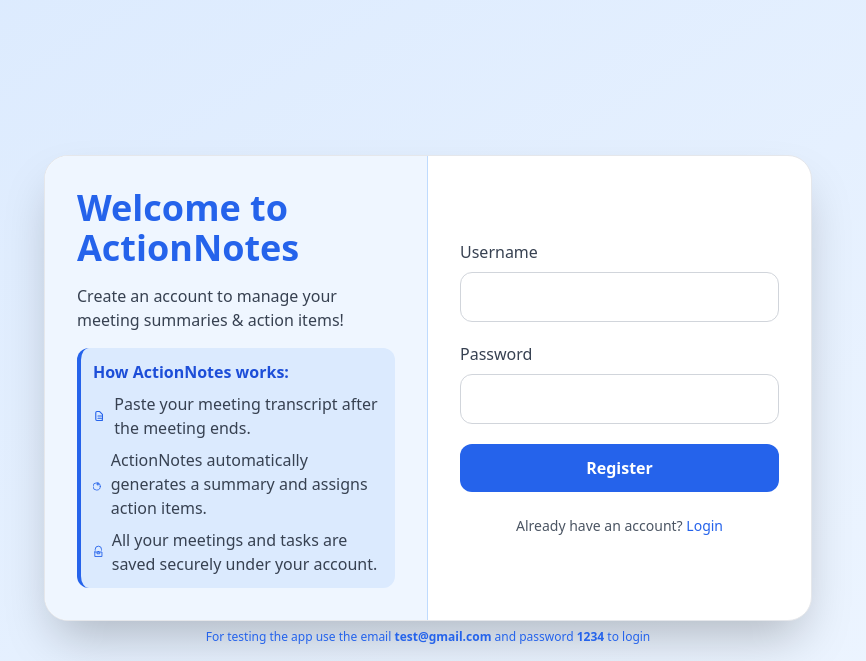
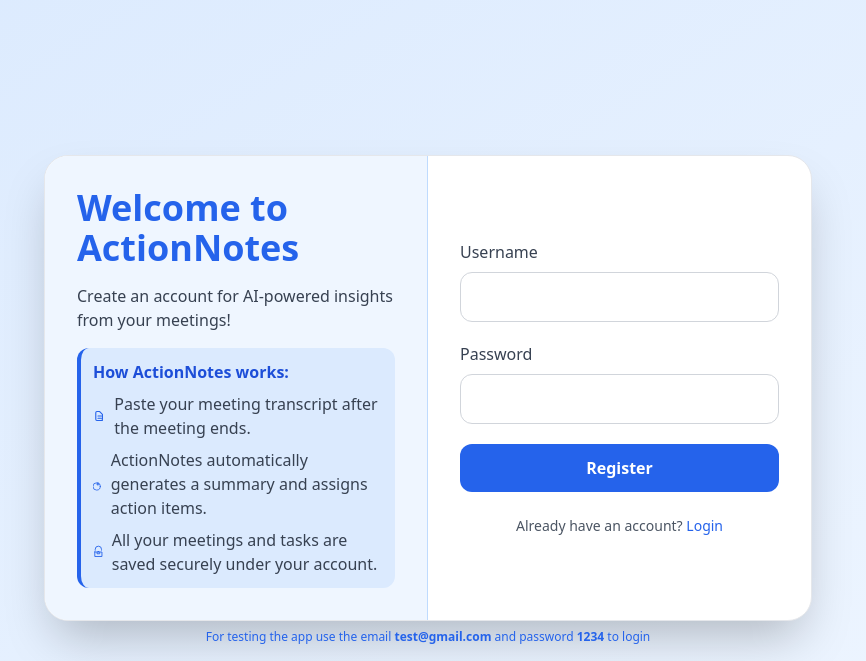
Before and after one commit to aniketmore-pixel/ActionNotes, a Flask app: page /register in a window 1280 px wide. Shown: the top 661 px of the page, without its empty margins (212-1078 px from the left). Run offline with Flask 3, Linux system fonts and the light colour scheme; some libraries are stand-ins or nearby versions.

Commit message:
Initial Commit

```diff
--- a/templates/login.html
+++ b/templates/login.html
@@ -26,7 +26,7 @@
           Welcome to ActionNotes
         </h1>
         <p class="text-gray-700 mb-4 text-sm sm:text-base">
-          Sign in to access your meeting summaries & action items!
+          Sign in for AI-powered insights from your meetings!
         </p>
         <div
           class="bg-blue-100 p-3 rounded-xl border-l-4 border-blue-600 text-gray-700 text-sm sm:text-base"
--- a/templates/register.html
+++ b/templates/register.html
@@ -26,7 +26,7 @@
           Welcome to ActionNotes
         </h1>
         <p class="text-gray-700 mb-4 text-sm sm:text-base">
-          Create an account to manage your meeting summaries & action items!
+          Create an account for AI-powered insights from your meetings!
         </p>
         <div
           class="bg-blue-100 p-3 rounded-xl border-l-4 border-blue-600 text-gray-700 text-sm sm:text-base"
```
